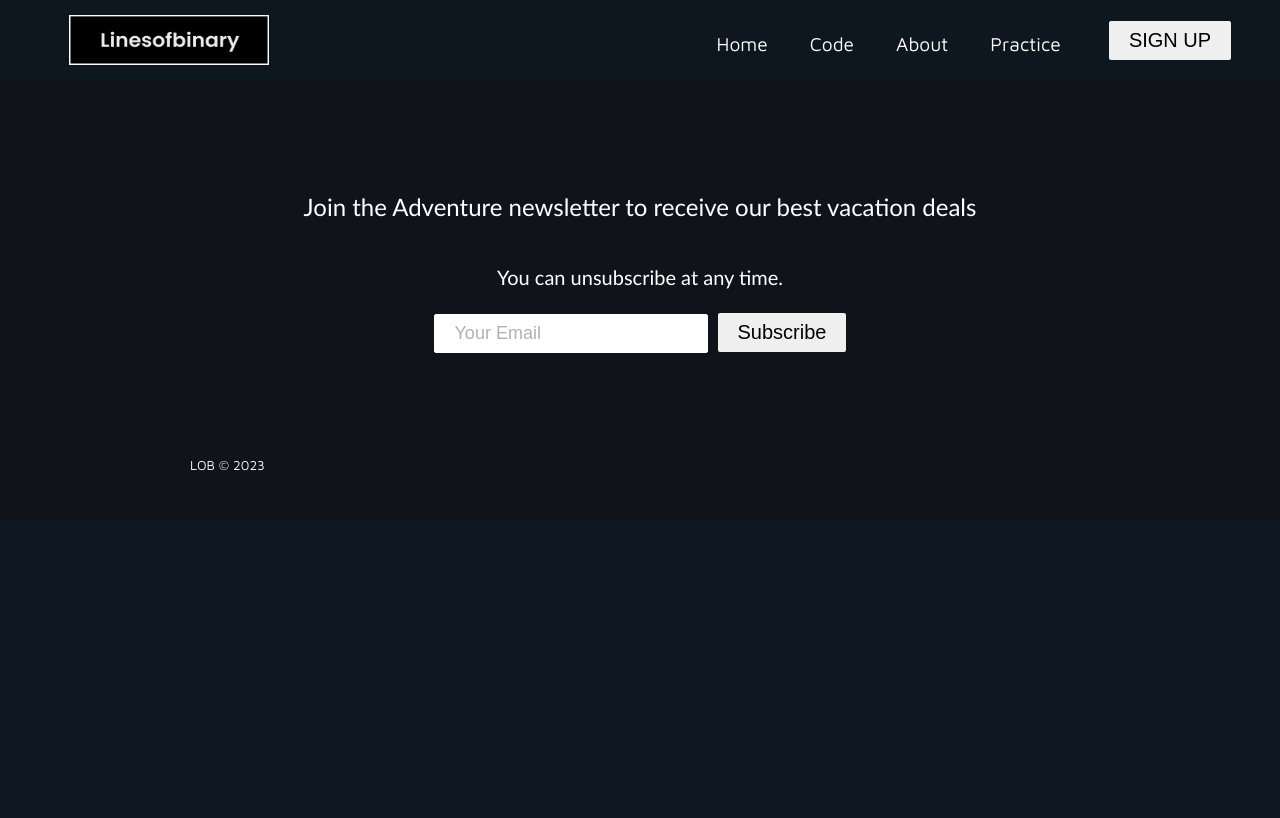
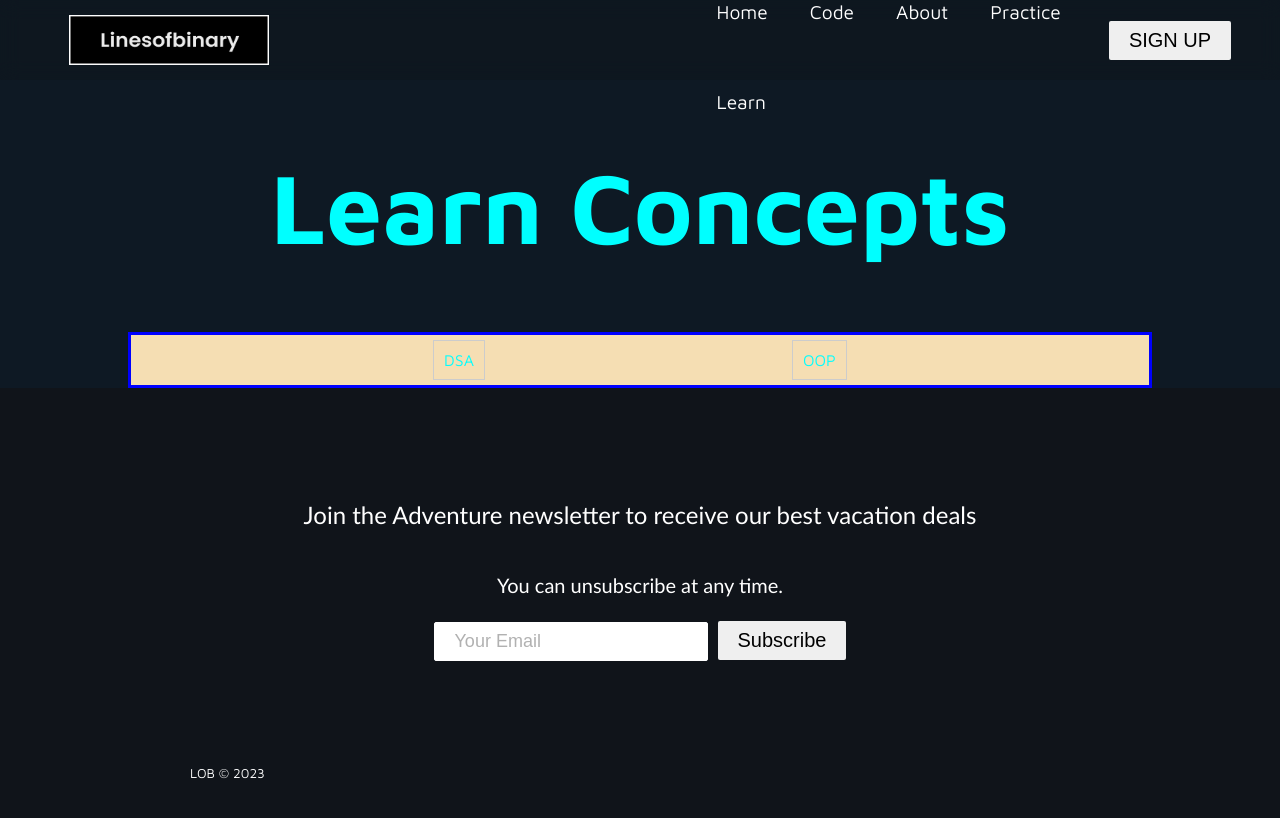
Before and after one commit to Harshtank-io/LOB, a React (Vite) app: page /Learn in a window 1280 px wide. Shown: the top 818 px of the page. Built offline with nearby package versions, Linux system fonts and the light colour scheme.

Commit message:
Learing Section added

```diff
--- a/src/App.jsx
+++ b/src/App.jsx
@@ -6,6 +6,7 @@ import About from "./pages/About";
 import Product from "./pages/product";
 import Footer from "./components/Footer";
 import Services from "./pages/Service";
+import Learn from "./pages/Learn";
 
 function App() {
   return (
@@ -17,6 +18,7 @@ function App() {
           <Route path="/services" element={<Services />} />
           <Route path="/About" element={<About/>}/>
           <Route path="/Product" element={<Product/>}/>
+          <Route path="/Learn" element={<Learn/>}/>
           {/* <Route path="/sign-up" element={<SignUp />} /> */}
         </Routes>
         <Footer/>
--- a/src/Navbar.jsx
+++ b/src/Navbar.jsx
@@ -46,7 +46,6 @@ function Navbar() {
             />
           </Link>
           <div className="menu-icon"   onClick={handleClick}>
-             {/* <i className={click ? "fas fa-times" : "fas fa-bars"} />  */}
              <FontAwesomeIcon icon={click ? faTimes : faBars} />
           </div>
           <ul className={click ? "nav-menu active" : "nav-menu"}>
@@ -82,6 +81,15 @@ function Navbar() {
                 Practice
               </Link>
             </li>
+            <li className="nav-item">
+              <Link
+                to="/Learn"
+                className="nav-links"
+                onClick={closeMobileMenu}
+              >
+                Learn
+              </Link>
+            </li>
 
             <li>
               <Link
--- /dev/null
+++ b/src/css/Learn.css
@@ -0,0 +1,24 @@
+.learn-container{
+    color: aqua;
+    width: 80%;
+    margin-left: auto;
+    margin-right: auto;
+}
+.head{
+    text-align: center;
+    font-size: 50px;
+}
+.topic-container {
+    background-color: wheat;
+
+    border: blue solid;
+    display: flex;
+    justify-content: space-evenly; /* Adjust as needed */
+  }
+
+  .topic {
+    margin: 20px;
+    border: 1px solid #ccc; /* Add styling to each topic */
+    padding: 10px;
+    margin: 5px; /* Adjust margin as needed for spacing */
+  }
--- a/src/css/Navbar.css
+++ b/src/css/Navbar.css
@@ -55,7 +55,7 @@
   display: flex;
   align-items: center;
   text-decoration: none;
-  padding: 0.5rem 1rem;
+  padding: 1rem 1rem;
   height: 100%;
 }
 
--- /dev/null
+++ b/src/pages/Learn.jsx
@@ -0,0 +1,37 @@
+import React from 'react';
+import '../css/Learn.css';
+
+const topics = [
+  {
+    id: 1,
+    name: "DSA"
+  },
+  {
+    id: 2,
+    name: "OOP"
+  },
+  // Add more topics as needed
+];
+
+function Learn() {
+  const topicDivs = topics.map((topic) => (
+    <div key={topic.id} className="topic">
+      {topic.name}
+    </div>
+  ));
+
+  return (
+    <div className="learn-container">
+      <div className="head">
+        <h1>Learn Concepts</h1>
+      </div>
+      <div className="topics">
+        <div className="topic-container">
+          {topicDivs}
+        </div>
+      </div>
+    </div>
+  );
+}
+
+export default Learn;
--- a/src/pages/Service.jsx
+++ b/src/pages/Service.jsx
@@ -6,9 +6,6 @@ export default function Services(){
         <div className="dendrogram">
         <Dendrogram />
         </div>
-        <div>
-
-        </div>
         </>
     )
 }
```
Also changed, not shown: src/components/Topics/Arrays.jsx (added), src/components/Topics/DSA/Arrays.jsx (added), src/components/Topics/DSA/OOP/Class.jsx (added), src/components/Topics/OOP/Class.jsx (added).
